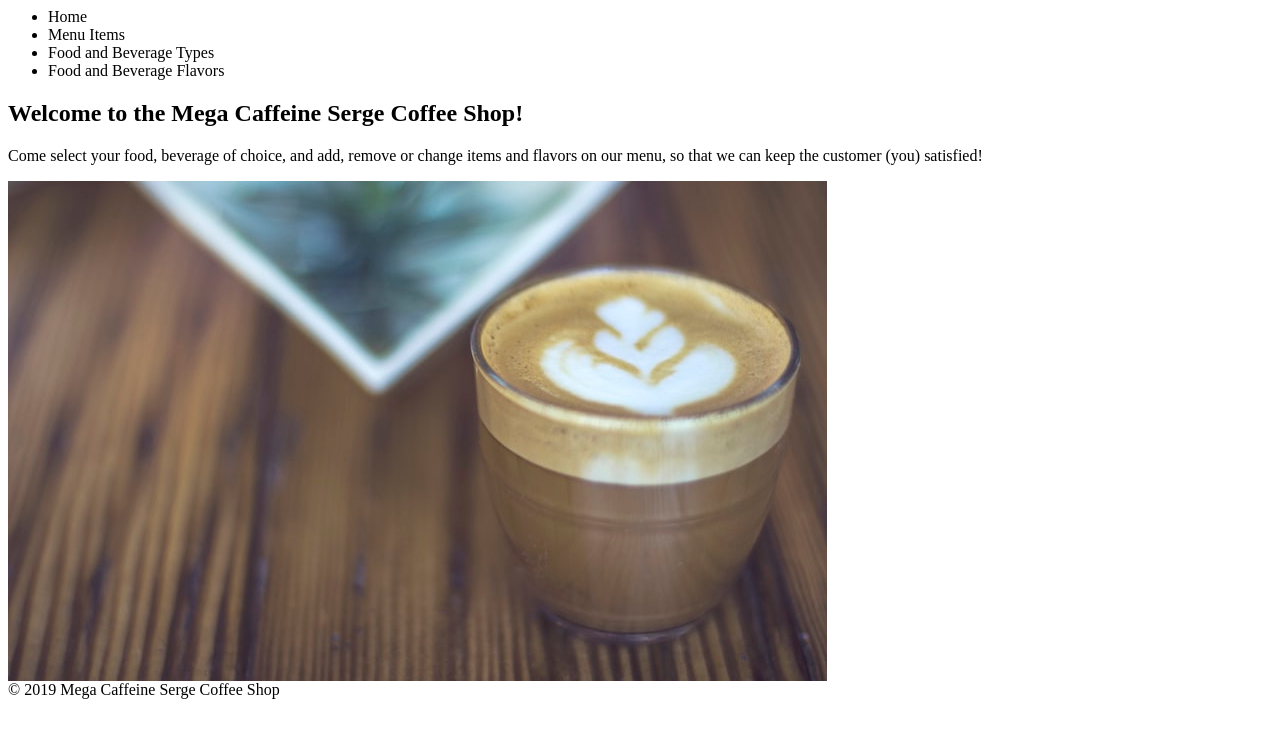
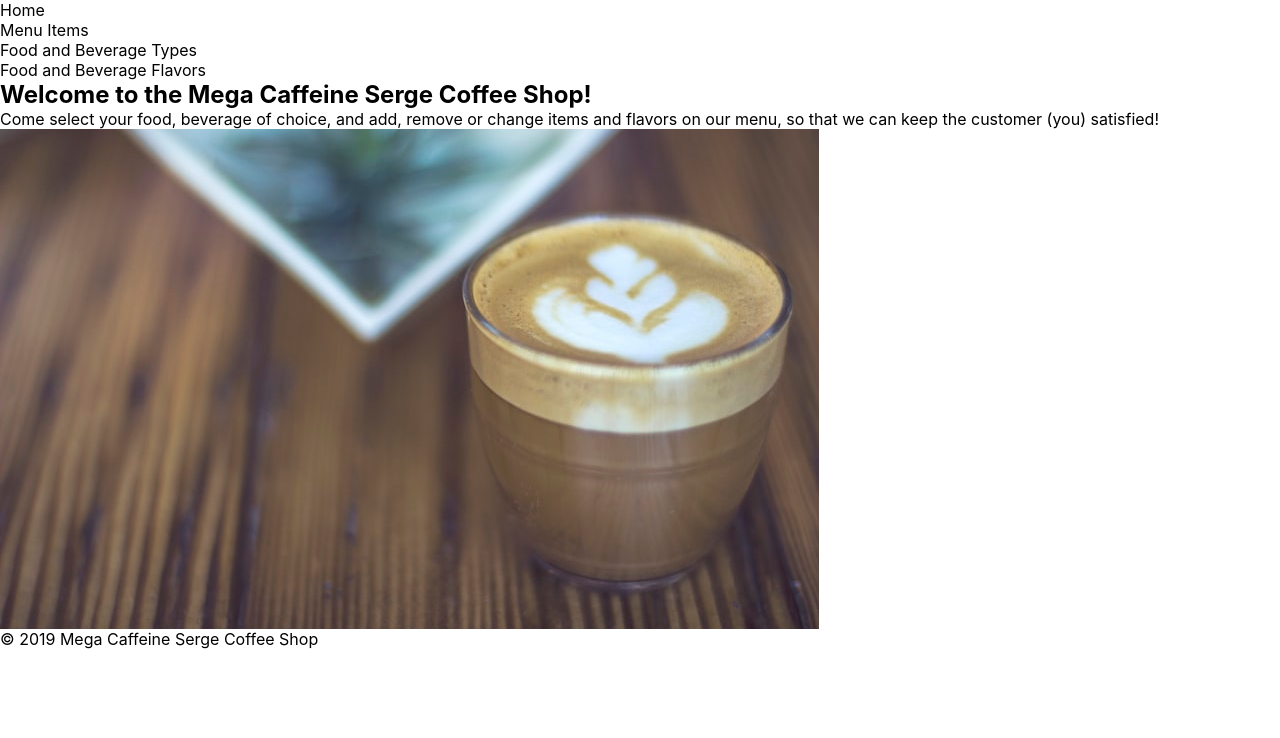
Before and after one commit to Sergior15/CoffeeShop, a website built with Parcel: page parcel-frontend/index.html in a window 1280 px wide. Built offline with nearby package versions, Linux system fonts and the light colour scheme.

Commit message:
added styles sheet, now moving to another branch called styles to continue

```diff
--- a/parcel-frontend/index.html
+++ b/parcel-frontend/index.html
@@ -4,6 +4,7 @@
     <meta name="viewport" content="width=device-width, initial-scale=1.0">
     <meta http-equiv="X-UA-Compatible" content="ie=edge">
     <title>Mega Caffeine Serge Coffee Shop</title>
+    <link rel="stylesheet" href="./style/style.css">
 </head>
 <body>
         <header>
--- /dev/null
+++ b/parcel-frontend/style/style.css
@@ -0,0 +1,6 @@
+* {
+    background-color: ;
+    margin: 0;
+    padding: 0;
+    font-family: -apple-system, BlinkMacSystemFont, 'Segoe UI', Roboto, Oxygen, Ubuntu, Cantarell, 'Open Sans', 'Helvetica Neue', sans-serif;
+}
```
